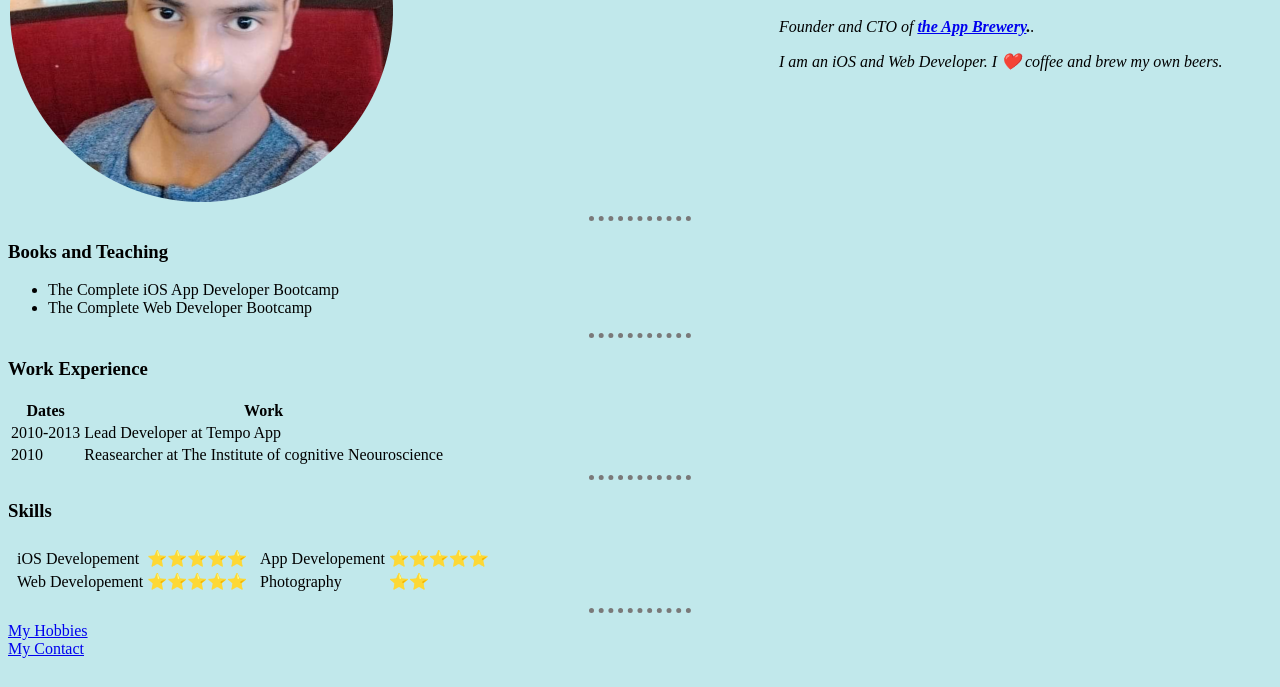
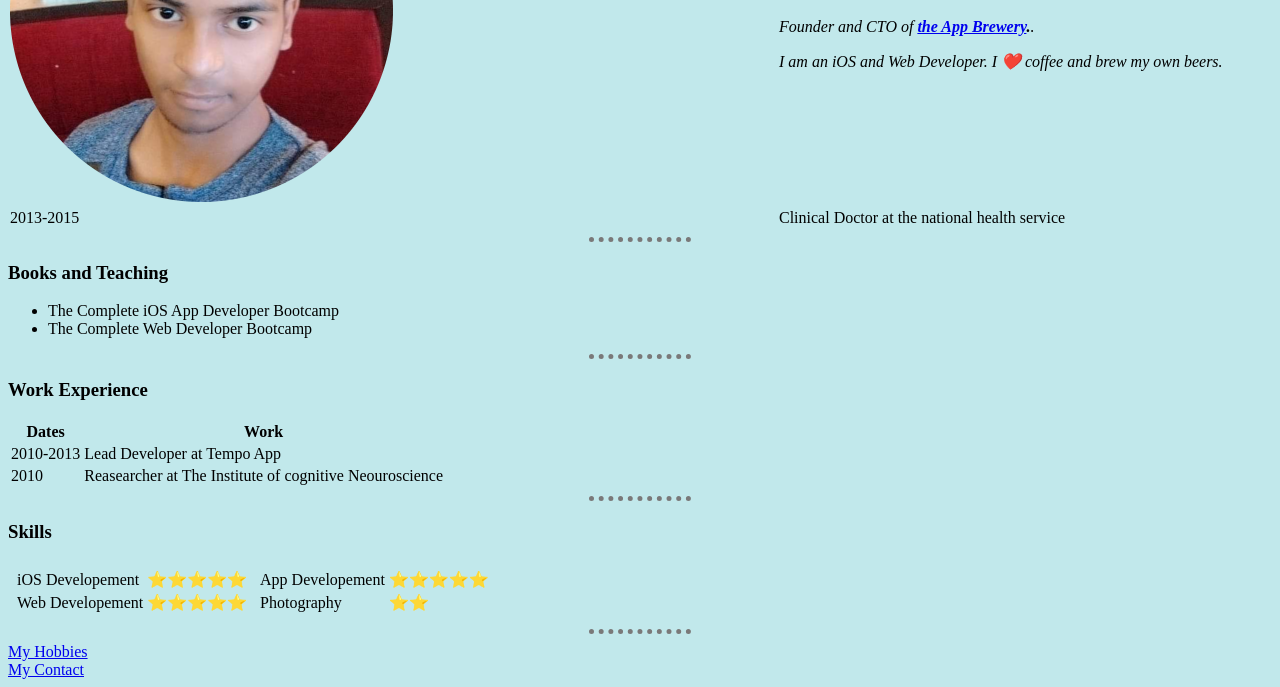
Before and after one commit to Hardik1130/CV1, a plain HTML site: page index.html in a window 1280 px wide. Shown: the part 191-878 px from the top of the page. Before the commit the page ends 857 px from the top, so only its background shows below. Drawn offline with Linux system fonts and the light colour scheme.

Commit message:
Update index.html

```diff
--- a/index.html
+++ b/index.html
@@ -44,6 +44,11 @@
           <p>I am an iOS and Web Developer. I ❤️ coffee and brew my own beers.</p>
         </td>
       </tr>
+
+        <tr>
+            <td>2013-2015</td>
+            <td>Clinical Doctor at the national health service</td>
+          </tr>
     </table>
 
 
```
